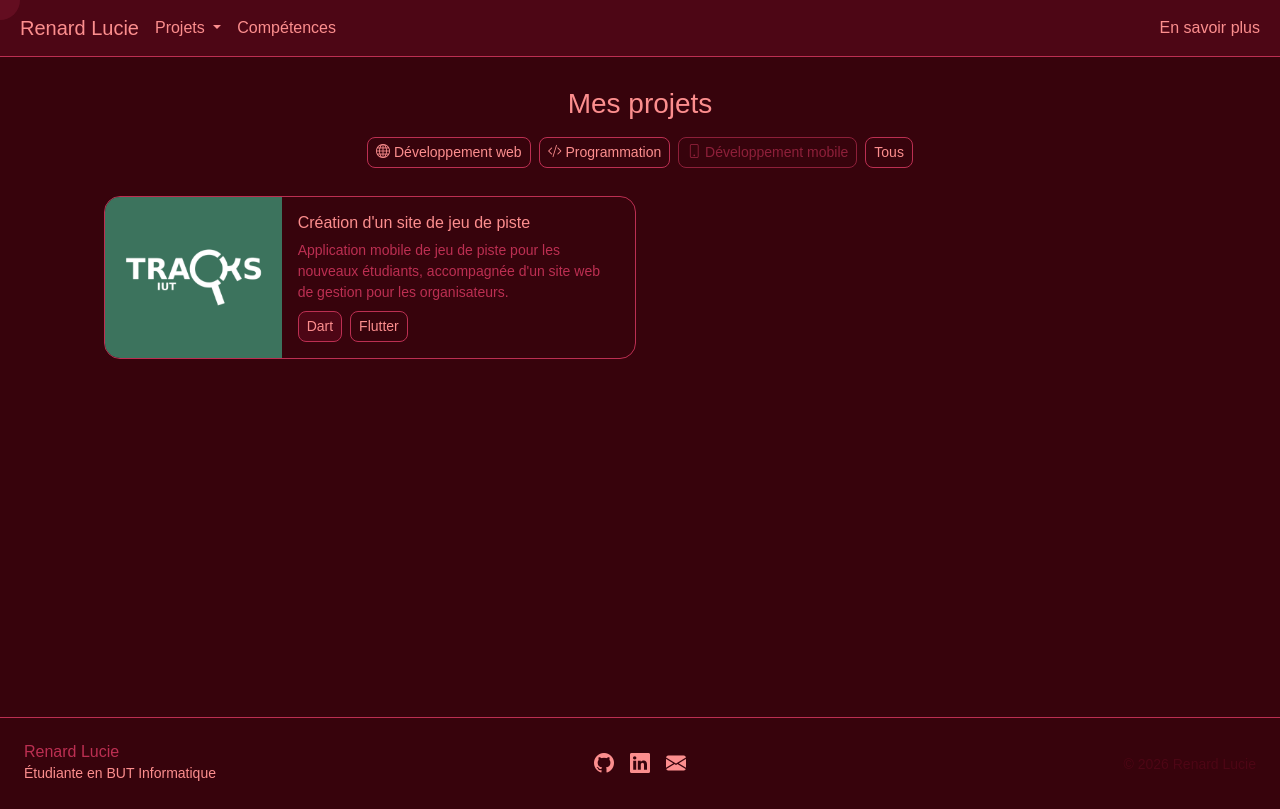
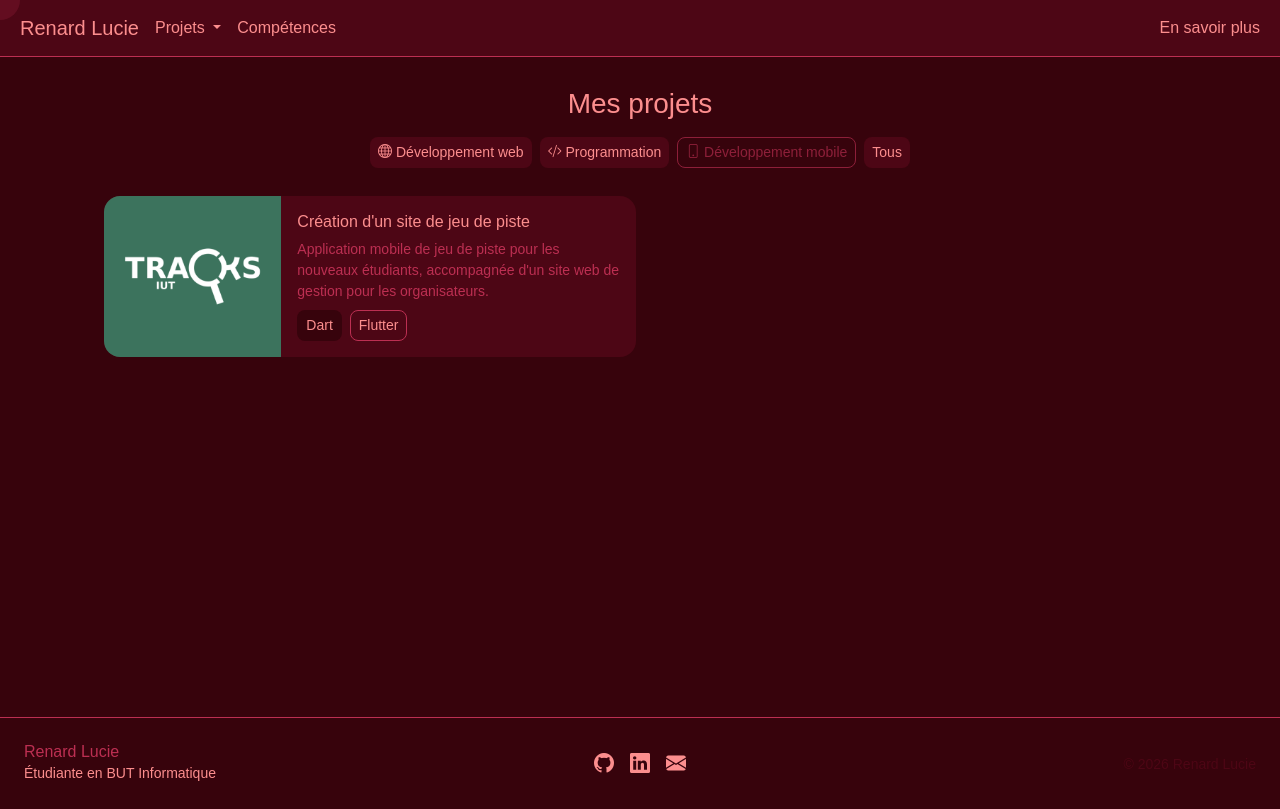
Before and after one commit to Lucie05FR/portfolio2026, an Angular app: page /projects/Mobile in a window 1280 px wide. Built offline with nearby package versions, Linux system fonts and the light colour scheme; a web font is replaced by a local one.

Commit message:
amélioration front environnement

```diff
--- a/src/app/about/about.component.html
+++ b/src/app/about/about.component.html
@@ -15,7 +15,7 @@
   <a
     href="https://github.com/Lucie05FR"
     target="_blank"
-    class="btn btn-sm border btn-secondary rounded-5 d-flex align-items-center gap-2"
+    class="btn btn-sm btn-secondary rounded-5 d-flex align-items-center gap-2"
   >
     <i class="bi bi-github fs-5"></i>
 
@@ -24,7 +24,7 @@
   <a
     href="https://www.linkedin.com/in/lucie-renard-43ba72253/"
     target="_blank"
-    class="btn btn-sm border btn-secondary rounded-5 d-flex align-items-center gap-2"
+    class="btn btn-sm btn-secondary rounded-5 d-flex align-items-center gap-2"
   >
     <i class="bi bi-linkedin fs-5 ps-1"></i>
     Mon LinkedIn
@@ -32,7 +32,7 @@
   <a
     href="mailto:lucierenardpro@gmail.com"
     target="_blank"
-    class="btn btn-sm border btn-secondary rounded-5 d-flex align-items-center gap-2"
+    class="btn btn-sm btn-secondary rounded-5 d-flex align-items-center gap-2"
   >
     <i class="bi bi-envelope-fill fs-5 ps-1"></i>
     {{ "lucierenardpro@gmail.com" }}
@@ -45,14 +45,14 @@
 </div>
 
 <div
-  class="d-flex justify-content-between gap-2 mt-4 p-5 rounded-5 bg-secondary border"
+  class="d-flex justify-content-between gap-2 mt-4 p-5 rounded-5 bg-secondary"
   style="width: 100%"
 >
   <div style="width: 50%">
     <h4 class="text-center mb-3">Mes centres d'intérêts</h4>
     <div class="d-flex flex-wrap gap-2">
       @for (element of this.centreInterets; track element) {
-        <div class="border rounded-4 align-items-center gap-3 p-3">
+        <div class="rounded-4 align-items-center gap-3 p-3 bg-dark">
           <div class="d-flex align-items-center gap-2">
             <i class="bi bi-{{ element.icon }} text-primary"></i>
             <p class="m-0 text-primary">{{ element.title }}</p>
@@ -90,7 +90,7 @@
         <div class="timeline-dot bg-primary rounded-circle">
           <i class="bi bi-{{ item.icon }} fs-5 text-secondary"></i>
         </div>
-        <div class="timeline-content border rounded-4 p-3 bg-secondary">
+        <div class="timeline-content rounded-4 p-3 bg-secondary">
           <p class="text-primary fst-italic m-0">{{ item.date }}</p>
           <h6 class="text-light mt-1 mb-1">{{ item.title }}</h6>
           <small class="text-primary">{{ item.description }}</small>
--- a/src/app/project-card/project-card.component.html
+++ b/src/app/project-card/project-card.component.html
@@ -1,6 +1,6 @@
 @if (project) {
   <div
-    class="card col h-100 rounded-4"
+    class="card col h-100 rounded-4 border-0 bg-secondary"
     style="cursor: pointer"
     [routerLink]="['/project', this.project.order]"
   >
@@ -42,7 +42,7 @@
               langage of this.toArray(this.project.langage);
               track langage
             ) {
-              <button class="btn btn-secondary btn-sm border rounded-3">
+              <button class="btn bg-dark btn-sm rounded-3">
                 {{ getTechno("langage", langage).title }}
               </button>
             }
--- a/src/app/project-card/project-card.component.scss
+++ b/src/app/project-card/project-card.component.scss
@@ -4,7 +4,7 @@
   overflow: hidden;
 
   &::after {
-    content: '';
+    content: "";
     position: absolute;
     inset: 0;
     background-color: var(--bs-primary);
--- a/src/app/project-list/project-list.component.html
+++ b/src/app/project-list/project-list.component.html
@@ -3,8 +3,10 @@
   <div class="d-flex justify-content-center flex-wrap gap-2 mb-4">
     @for (subject of getSubjects(); track subject) {
       <button
-        class="btn btn-outline-secondary border rounded-3 btn-sm {{
-          selectedSubject === subject ? 'text-primary disabled' : ''
+        class="btn btn-outline-secondary rounded-3 btn-sm {{
+          selectedSubject === subject
+            ? 'text-primary disabled border-primary'
+            : 'border-0 bg-secondary'
         }}"
         [routerLink]="['/projects', subject]"
       >
@@ -19,9 +21,11 @@
       </button>
     }
     <button
-      class="btn btn-sm border rounded-3"
-      [class.text-primary]="selectedSubject === null"
-      [class.disabled]="selectedSubject === null"
+      class="btn btn-sm border rounded-3 btn-outline-secondary {{
+        selectedSubject === null
+          ? 'text-primary disabled border-primary'
+          : 'border-0 bg-secondary'
+      }}"
       [routerLink]="['/projects']"
     >
       Tous
```
